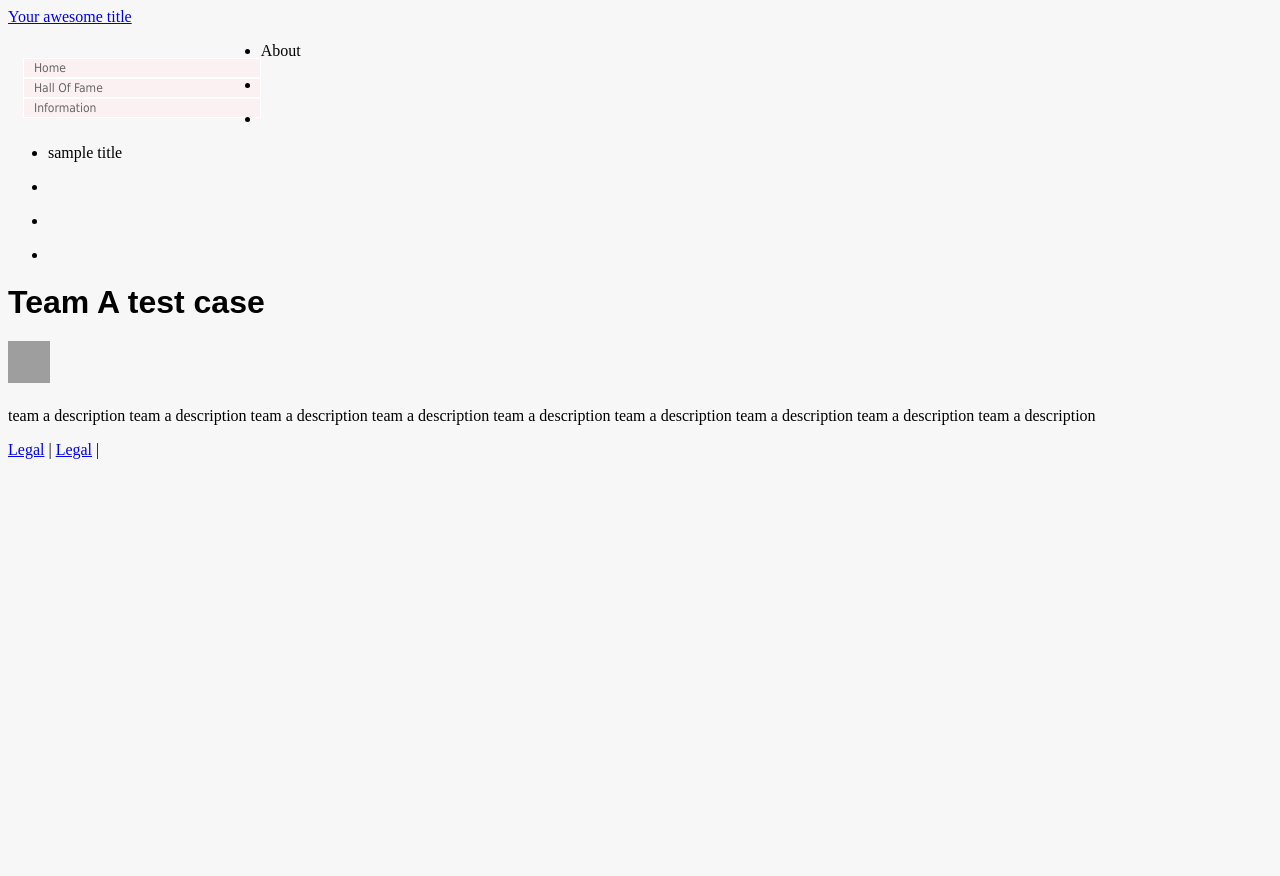
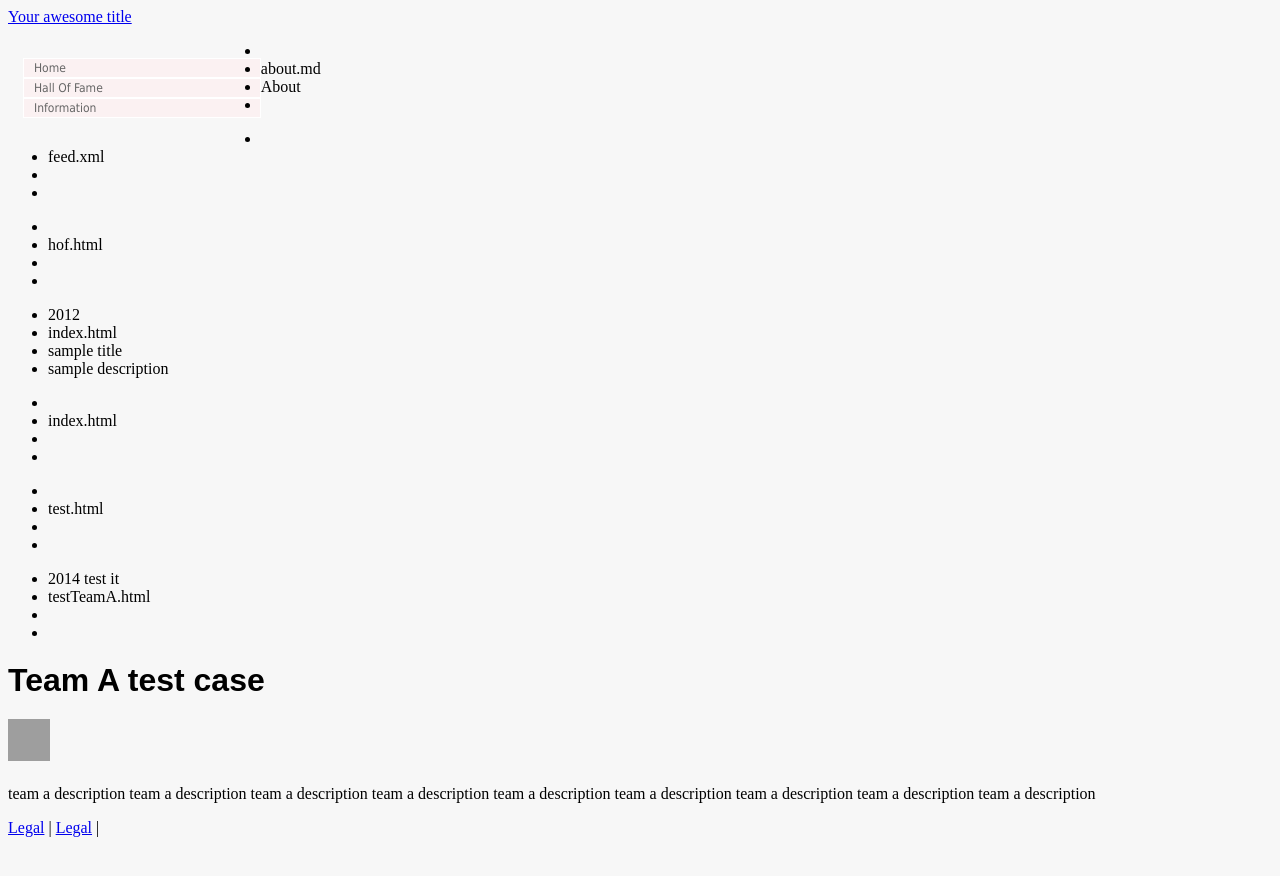
Before and after one commit to ankit09goyal/ankit09goyal.github.io, a Jekyll site: the page built from projects/2012/TeamA/testTeamA.html, in a window 1280 px wide. Shown: the top 876 px of the page. Built offline with Jekyll 4.4.1, drawn with Linux system fonts in a browser that asks for light colours; grey boxes are pictures that could not be loaded.

Commit message:
Update testTeamLayout.html

```diff
--- a/_layouts/testTeamLayout.html
+++ b/_layouts/testTeamLayout.html
@@ -8,7 +8,10 @@ layout: default
 <p>
 {% for page in site.pages %}
 <ul>
- <li>{{ page.title }}</li>
+ <li>{{ page.year }}</li>
+  <li>{{ page.name }}</li>
+   <li>{{ page.title }}</li>
+    <li>{{ page.description }}</li>
 </ul>
 {% endfor %}
 </p>
```
